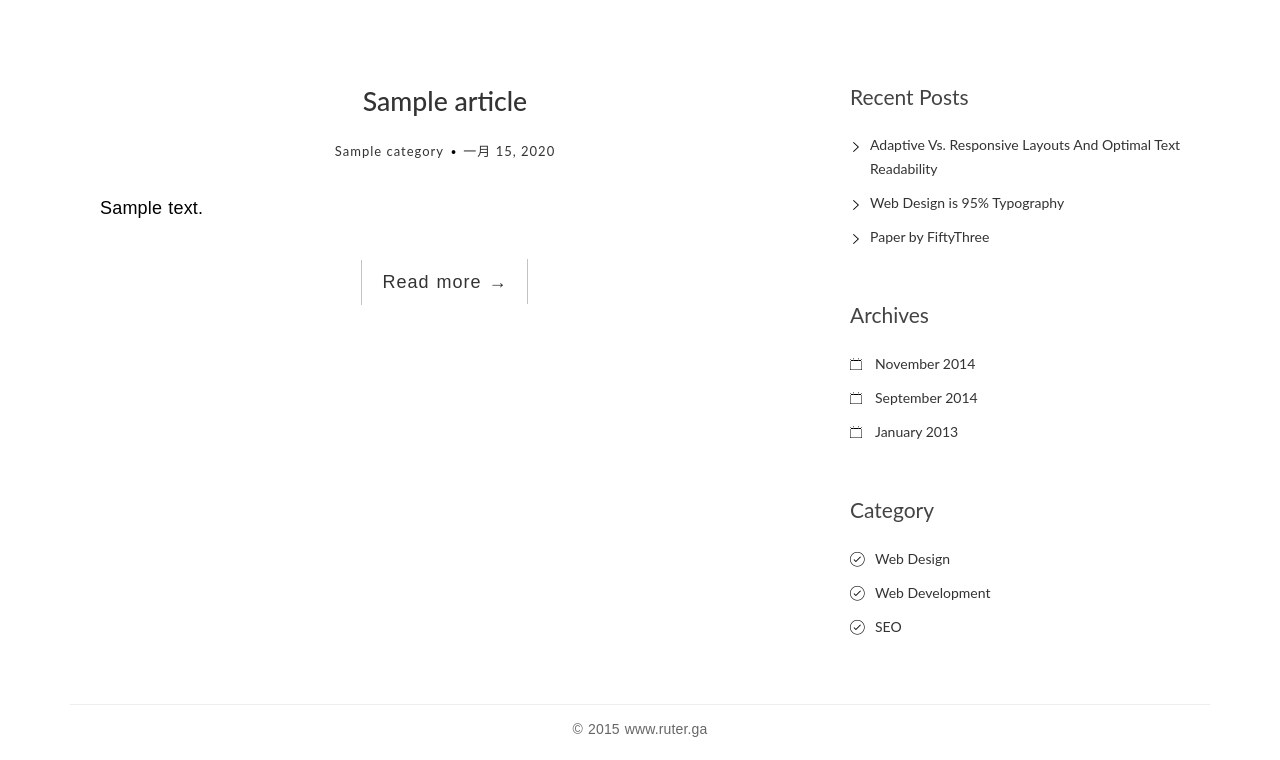
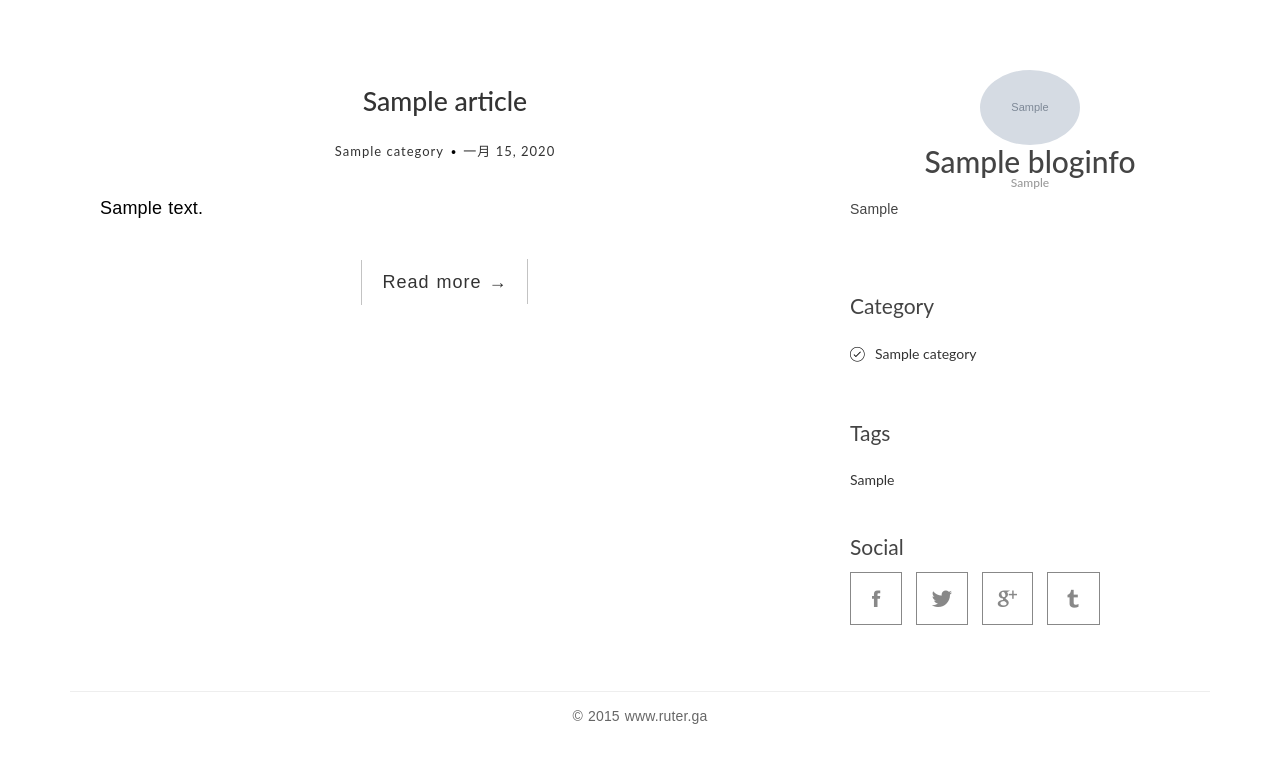
Before and after one commit to ruter/myBlog, a Django app: page / in a window 1280 px wide. Shown: the part 91-851 px from the top of the page. After the commit the page ends 815 px from the top, so only its background shows below. Run offline with Django 3.2, Linux system fonts and the light colour scheme; tables that the repository leaves empty hold one stand-in row (values such as "Sample post"); grey boxes marked "Sample" are stand-in pictures; some libraries are stand-ins or nearby versions; some web fonts are replaced.

Commit message:
Add new page

```diff
--- a/myBlog/templates/aside.html
+++ b/myBlog/templates/aside.html
@@ -1,45 +1,59 @@
 <aside class="col-md-4">
-    <div class="widget widget-recent-posts">
-        <h3 class="widget-title">Recent Posts</h3>
-        <ul>
-            <li>
-                <a href="#">Adaptive Vs. Responsive Layouts And Optimal Text Readability</a>
-            </li>
-            <li>
-                <a href="#">Web Design is 95% Typography</a>
-            </li>
-            <li>
-                <a href="#">Paper by FiftyThree</a>
-            </li>
-        </ul>
+    <div class="widget">
+        <div class="center-block" style="width: 100px"><img src="{{ info.avatar }}" alt="" class="img-circle img-responsive"></div>
+
+        <div class="text-center">
+            <h2>{{ info.oName }}</h2>
+            <h6 style="margin-top: -12px; color: #9A9A9A">{{ info.domain }}</h6>
+        </div>
+        <p>{{ info.intro }}</p>
+        <br>
     </div>
-    <div class="widget widget-archives">
-        <h3 class="widget-title">Archives</h3>
-        <ul>
-            <li>
-                <a href="#">November 2014</a>
-            </li>
-            <li>
-                <a href="#">September 2014</a>
-            </li>
-            <li>
-                <a href="#">January 2013</a>
-            </li>
-        </ul>
-    </div>
+
+    <!--<div class="widget widget-archives">-->
+        <!--<h3 class="widget-title">Archives</h3>-->
+        <!--<ul>-->
+            <!--<li>-->
+                <!--<a href="#">November 2014</a>-->
+            <!--</li>-->
+            <!--<li>-->
+                <!--<a href="#">September 2014</a>-->
+            <!--</li>-->
+            <!--<li>-->
+                <!--<a href="#">January 2013</a>-->
+            <!--</li>-->
+        <!--</ul>-->
+    <!--</div>-->
 
     <div class="widget widget-category">
         <h3 class="widget-title">Category</h3>
         <ul>
+            {% for category in categorys %}
             <li>
-                <a href="#">Web Design</a>
+                <a href="{% url 'category' cate=category %}">{{ category }}</a>
             </li>
+            {% endfor %}
+        </ul>
+    </div>
+
+    <div class="widget widget-tags">
+        <h3 class="widget-title">Tags</h3>
+        <ul>
+            {% for tag in tags %}
             <li>
-                <a href="#">Web Development</a>
+                <a href="{% url 'tag' tag=tag %}">{{ tag }}</a>
             </li>
-            <li>
-                <a href="#">SEO</a>
-            </li>
+            {% endfor %}
+        </ul>
+    </div>
+
+    <div class="widget">
+        <h3 class="widget-title">Social</h3>
+        <ul class="social social-index">
+            <li class="facebook"><a href="#"><span class="ion-social-facebook"></span></a></li>
+            <li class="twitter"><a href="#"><span class="ion-social-twitter"></span></a></li>
+            <li class="google-plus"><a href="#"><span class="ion-social-googleplus"></span></a></li>
+            <li class="tumblr"><a href="#"><span class="ion-social-tumblr"></span></a></li>
         </ul>
     </div>
 </aside>
```
Also changed, not shown: myBlog/templates/thanks.html (added, +11 -0 lines).
